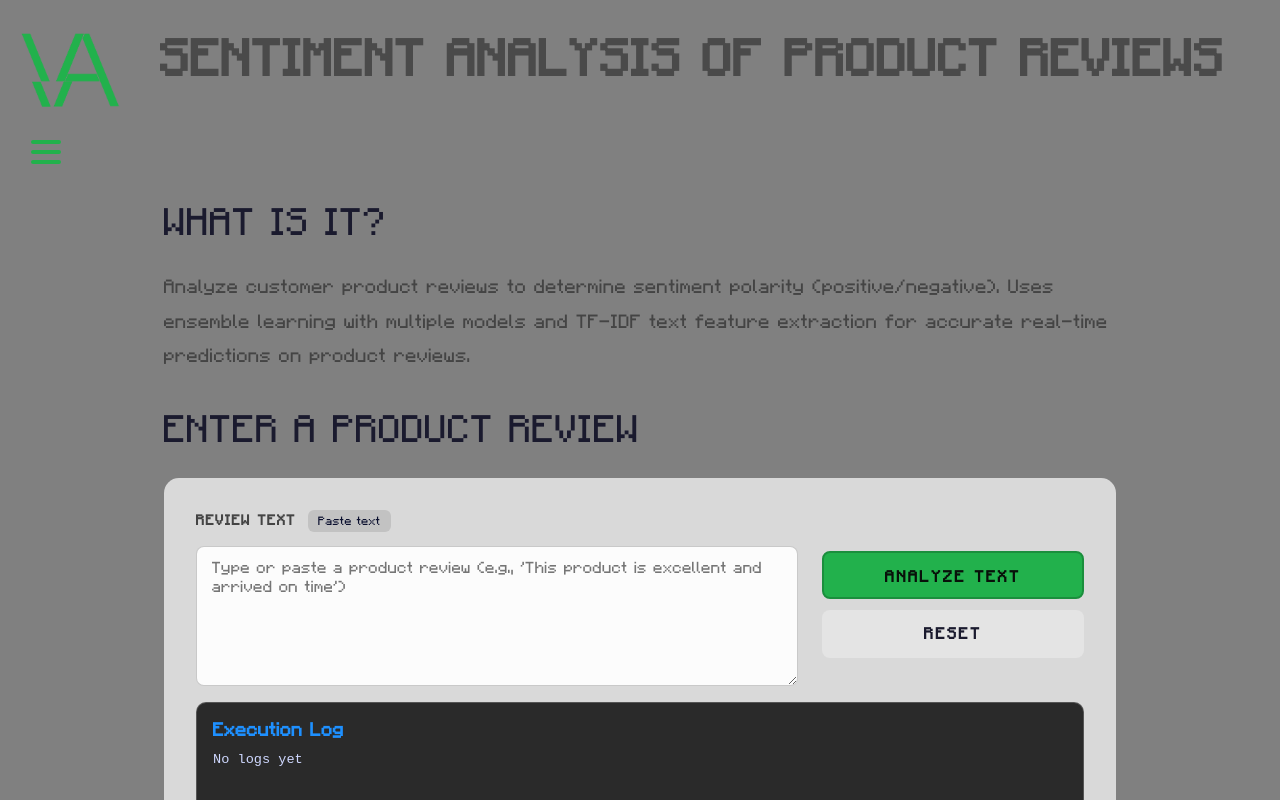
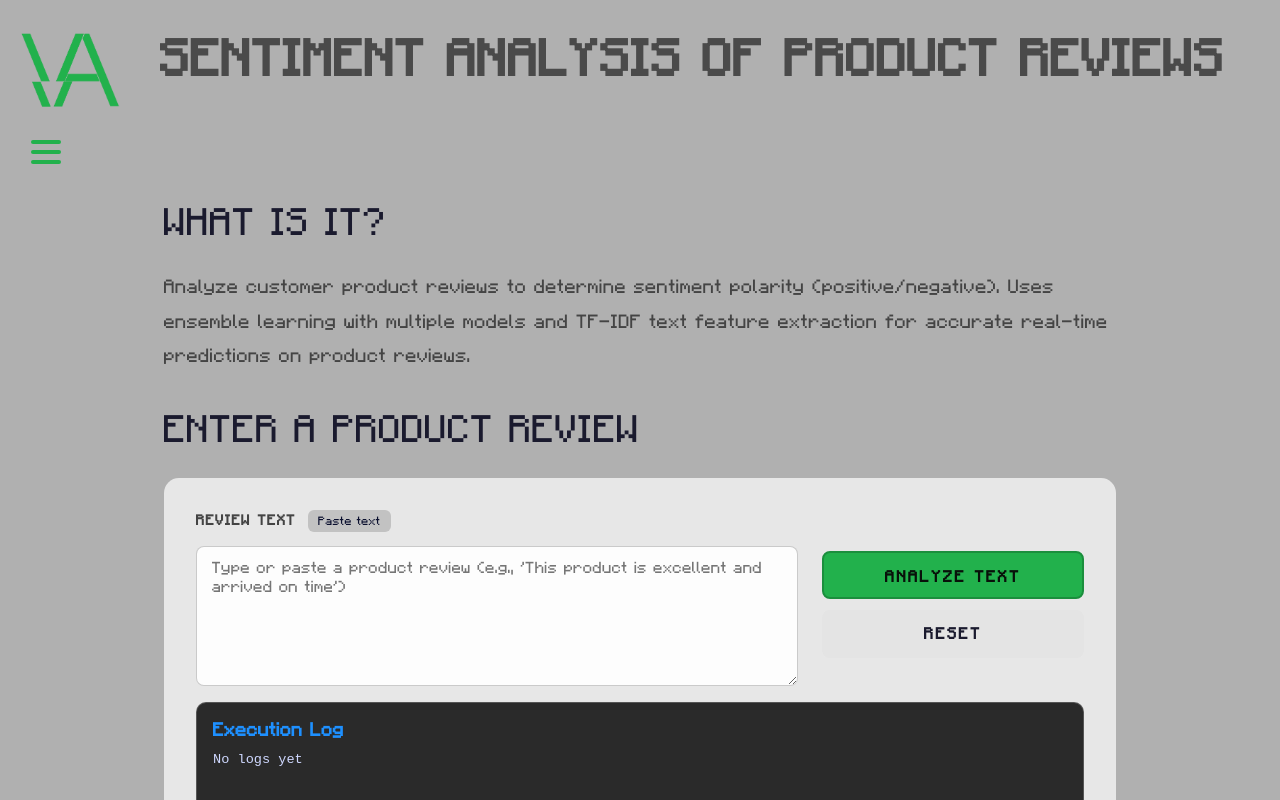
Before and after one commit to IBR4H33M/ibraheem, a React (Create React App) app in the folder client/: page /techspace/Sentiment-Analysis-of-Product-Reviews in a window 1280 px wide. Shown: the top 800 px of the page. Built offline with nearby package versions, Linux system fonts and the light colour scheme.

Commit message:
Ui changes

```diff
--- a/client/src/pages/SentimentAnalysisProductReview.css
+++ b/client/src/pages/SentimentAnalysisProductReview.css
@@ -22,7 +22,7 @@
 
 .spr-container {
   width: 100%;
-  background: #808080;
+  background: #b0b0b0;
   padding: 200px 0 3rem;
 }
 
--- a/client/src/pages/StudentPerformancePredictor.css
+++ b/client/src/pages/StudentPerformancePredictor.css
@@ -24,7 +24,7 @@
 /* Main content container */
 .spp-container {
   width: 100%;
-  background: #808080;
+  background: #b0b0b0;
   padding: 200px 0 3rem;
 }
 
```
